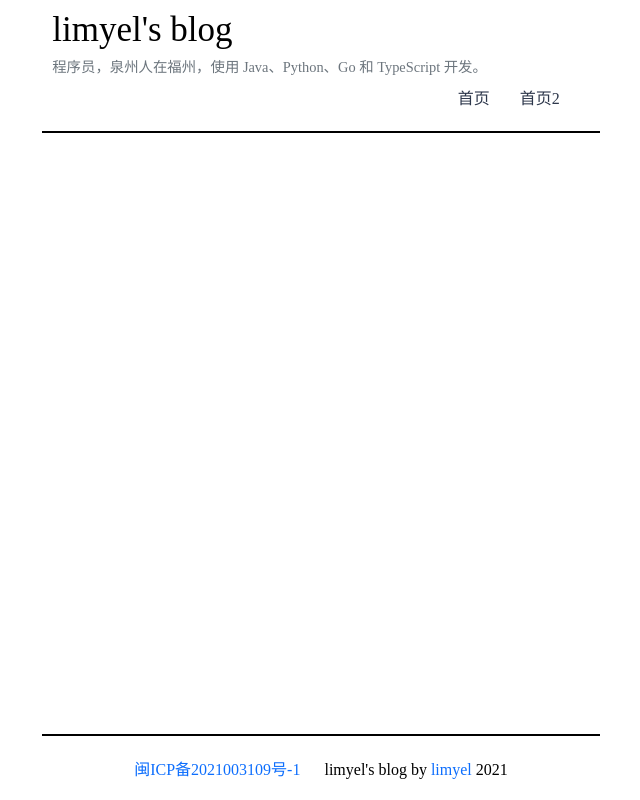
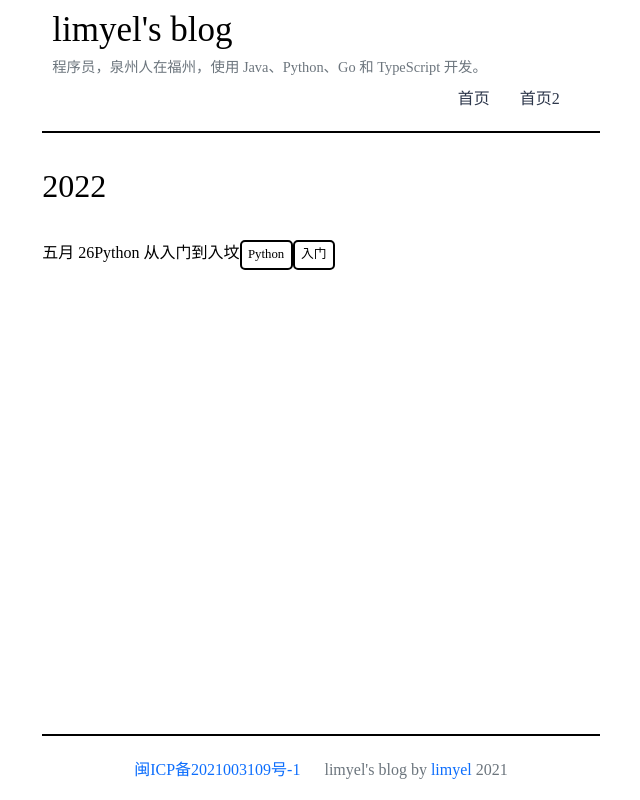
Before and after one commit to limyel/blog-frontend, a Vue app: page / in a window 1280 px wide. Shown: the whole page, without its empty margins (319-959 px from the left). Built offline with nearby package versions, Linux system fonts and the light colour scheme; a web font is replaced by a local one.

Commit message:
修改样式

```diff
--- a/src/components/Footer.vue
+++ b/src/components/Footer.vue
@@ -17,6 +17,7 @@ let year = ref(date.getFullYear())
   text-align: center;
   border-top: 2px solid #000000;
   padding: 20px 0;
+  color: #6c757d;
 }
 
 a {
--- a/src/components/Header.vue
+++ b/src/components/Header.vue
@@ -29,7 +29,6 @@
   flex-direction: column;
   border-bottom: 2px solid #000000;
   padding: 10px;
-  margin-bottom: 15px;
 }
 
 .logo {
--- a/src/pages/home.vue
+++ b/src/pages/home.vue
@@ -1,7 +1,25 @@
 <template>
   <div id="home">
-    <div class="home-content">
-
+    <div class="archive-block">
+      <div class="archive-year">
+        2022
+      </div>
+      <div class="archive-item">
+        <div class="archive-item-date">
+          五月 26
+        </div>
+        <div class="archive-item-title">
+          Python 从入门到入坟
+        </div>
+        <div class="archive-item-tags">
+          <div class="archive-item-tag">
+            Python
+          </div>
+          <div class="archive-item-tag">
+            入门
+          </div>
+        </div>
+      </div>
     </div>
   </div>
 </template>
@@ -14,8 +32,30 @@
   display: flex;
 }
 
-.home-content {
-  flex-grow: 1;
+.archive-year {
+  font-size: 2rem;
+  margin: 35px 0;
 }
 
+.archive-item {
+  display: flex;
+  flex-direction: row;
+  line-height: 1.6rem;
+}
+
+.archive-item-date {
+
+}
+
+.archive-item-tags {
+  display: flex;
+  flex-direction: row;
+}
+.archive-item-tag {
+  padding: 0.4rem;
+  font-size: 0.8rem;
+  line-height: 100%;
+  border: 2px solid #000000;
+  border-radius: 5px;
+}
 </style>
```
